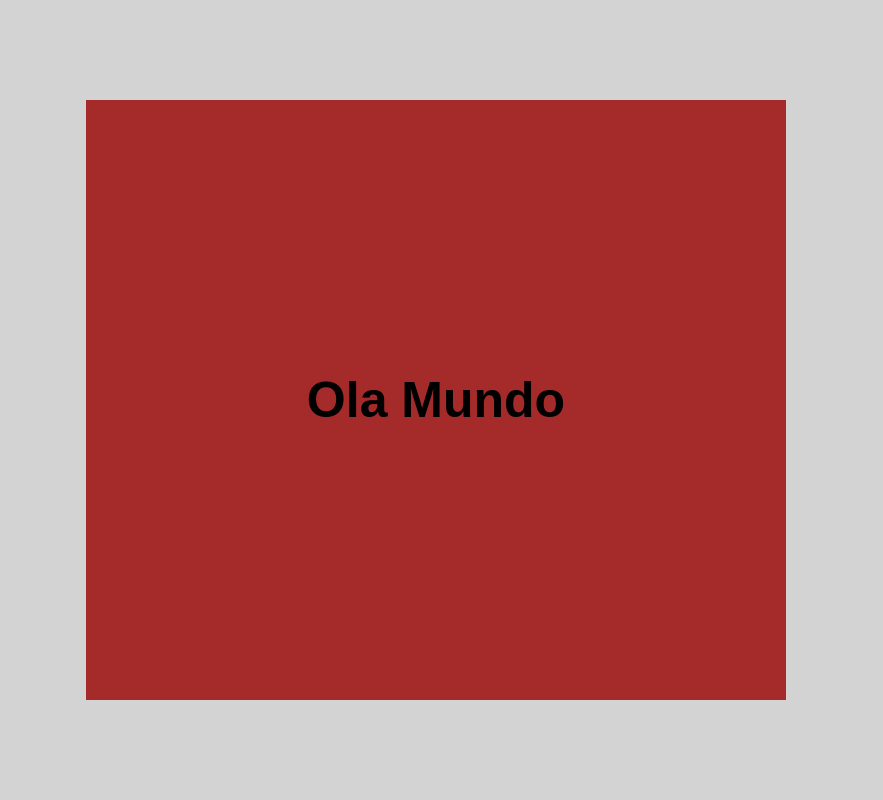
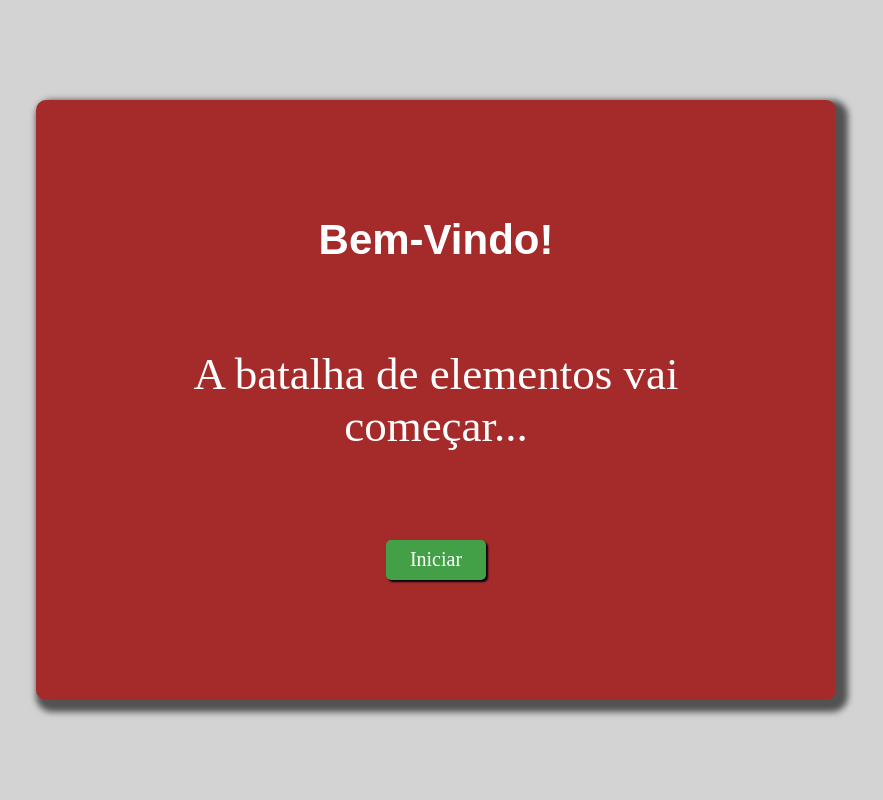
Before and after one commit to BrendaBevilaqua13/batalha-elementos, a Django app: page / in a window 1280 px wide. Shown: the whole page, without its empty margins (204-1087 px from the left). Run offline with Django 4.2, Linux system fonts and the light colour scheme.

Commit message:
alterações css e criando botão

```diff
--- a/static/css/style.css
+++ b/static/css/style.css
@@ -49,13 +49,22 @@
 }
 
 h1{
-    font-size: 50px;
+    font-size: 42px;
     font-family: var(--font-primary);
+    position: absolute;
+    top: 30%;
+    left: 50%;
+    transform: translateX(-50%) translateY(-50%);
+    color: white;
+}
+p{
+    font-size: 45px;
+    font-style: var(--font-headings);
     position: absolute;
     top: 50%;
     left: 50%;
     transform: translateX(-50%) translateY(-50%);
-
+    color: white;
 
 }
 
@@ -72,7 +81,27 @@ h1{
 .logo{
     background-color: 	#A52A2A;
     text-align: center;
-    width: 700px;
+    width: 800px;
     height: 600px;
     top: 20%;
+    border-radius: 10px;
+    box-shadow: 6px 6px 6px 6px #535252;
 }
+
+.button{
+    width: 100px;
+    height: 40px;
+    padding: 8px;
+    font-size: 20px;
+    font-style: var(--font-headings);
+    position: absolute;
+    top: 70%;
+    left: 50%;
+    transform: translateX(-50%) translateY(-50%);
+    text-decoration: none;
+    color: white;
+    background-color: #43A047;
+    border-radius: 5px;
+    box-shadow: 2px 2px 2px #000;
+
+}
--- a/templates/index.html
+++ b/templates/index.html
@@ -11,7 +11,13 @@
 <body>
     <div class="fundo">
         <div class="logo">
-            <h1> Ola Mundo</h1>
+            <h1> Bem-Vindo! </h1>
+            <p>
+                A batalha de elementos vai começar...
+            </p>
+            <a class="button"  href="/">
+                <span>Iniciar</span>
+            </a>
         </div>
     </div>
 </body>
```
